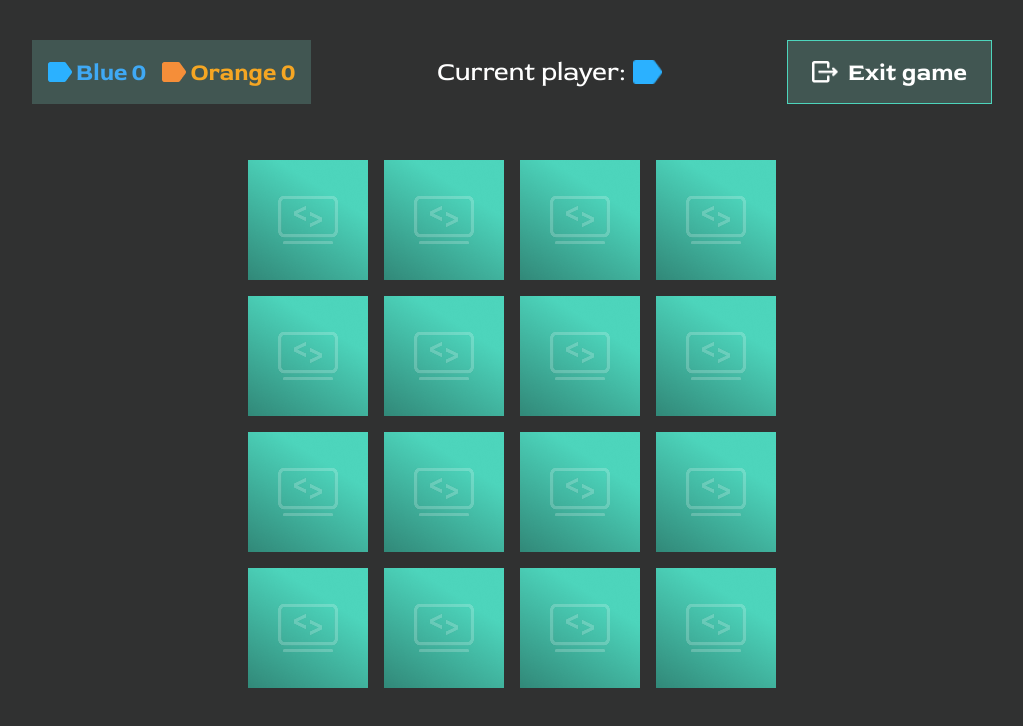
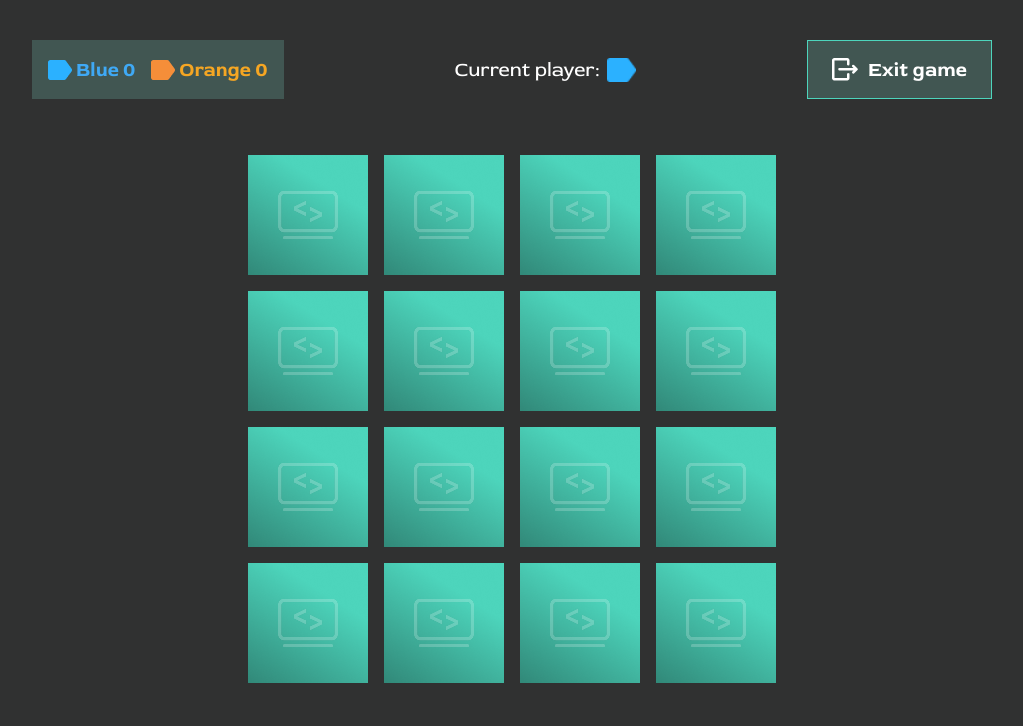
Before and after one commit to Tunc-Senel/memory, a website built with Vite: page game.html in a window 1280 px wide. Shown: the whole page, without its empty margins (128-1151 px from the left). Built offline with nearby package versions, Linux system fonts and the light colour scheme.

Commit message:
style: adjust game header for smaller screens

```diff
--- a/src/styles/scss/pages/_game.scss
+++ b/src/styles/scss/pages/_game.scss
@@ -1,5 +1,6 @@
 @use '../abstract/_variables.scss' as variables;
 @use '../abstract/_breakpoints.scss' as bp;
+@use '../abstract/_functions.scss' as fct;
 
 .game-page {
     background-color: var(--page-bg);
@@ -10,6 +11,14 @@
     display: flex;
     flex-direction: column;
     color: var(--text);
+
+    @include bp.respond("desktop") {
+        padding: 40px 80px 0;
+    }
+
+     @include bp.respond("tablet") {
+        padding: 40px 40px 0;
+    }
 }
 
 .game-header {
@@ -24,16 +33,36 @@
         display: flex;
         flex-direction: row;
         align-items: center;
-        gap: 8px
+        gap: 8px;
+
+        @include bp.respond("tablet") {
+            flex-direction: column;
+            margin: 4px;
+        }
+
+
     }
 
     &__current-player-label {
         font-size: 26px;
+
+        @include bp.respond("wide") {
+            font-size: fct.px-to-rem(20);
+        }
+
+        @include bp.respond("desktop") {
+            font-size: fct.px-to-rem(16);
+        }
     }
 
     &__current-player-marker {
         width: 29px;
         height: 24px;
+
+        @include bp.respond("desktop") {
+            width: 25px;
+            height: 20.8333px;
+        }
     }
 
     &__exit {
@@ -49,6 +78,11 @@
         transition: background-color 0.2s ease, color 0.2s ease,
                     box-shadow 0.2s ease;
 
+        @include bp.respond("tablet") {
+            gap: 10px;
+            padding: 12px;
+        }
+
         &:hover {
             background-color: var(--exit-bg-hover);
             color: var(--exit-text-hover);
@@ -63,12 +97,25 @@
     &__exit-icon {
         width: 25.75px;
         height: 22.5px;
+
+        @include bp.respond("desktop") {
+            width: 21.75px;
+            height: 18.9583px;
+        }
     }
 
     &__exit-label {
         font-family: variables.$font-primary;
         font-weight: variables.$font-weight-bold;
         font-size: 24px;
+
+        @include bp.respond("wide") {
+            font-size: fct.px-to-rem(20);
+        }
+
+        @include bp.respond("desktop") {
+            font-size: fct.px-to-rem(16);
+        }
     }
 }
 
@@ -82,6 +129,18 @@
     padding-inline-start: 0;
     padding: 0 16px;
     gap: 16px;
+
+    @include bp.respond("desktop") {
+        padding: 0 16px;
+        gap: 16px;
+    }
+
+    @include bp.respond("tablet") {
+        flex-direction: column;
+        align-items: flex-start;
+        padding: 8px 12px;
+        gap: 8px;
+    }
 
     &__player {
         display: flex;
@@ -100,12 +159,25 @@
     &__marker {
         width: 24px;
         height: 20px;
+
+        @include bp.respond("desktop") {
+            width: 20px;
+            height: 16.6667px;
+        }
     }
 
     &__name,
     &__points {
         font-weight: variables.$font-weight-bold;
         font-size: 24px;
+
+        @include bp.respond("wide") {
+            font-size: fct.px-to-rem(20);
+        }
+
+        @include bp.respond("desktop") {
+            font-size: fct.px-to-rem(16);
+        }
     }
 }
 
```
